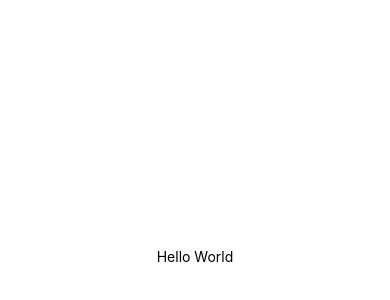
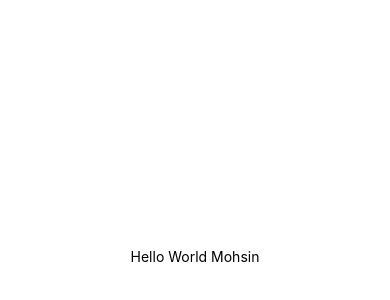
Before and after one commit to mohsin-8/RNpractice, a React Native app: screen / in a window 390 px wide. Shown: the part 166-466 px from the top of the page. Built offline with nearby package versions, Linux system fonts and the light colour scheme.

Commit message:
Practice on View Components

```diff
--- a/App.js
+++ b/App.js
@@ -7,7 +7,7 @@ export default function App() {
 
   return (
     <View style={styles.container}>
-      <Text>Hello World</Text>
+      <Text>Hello World Mohsin</Text>
       <StatusBar style="auto" />
     </View>
   );
```
